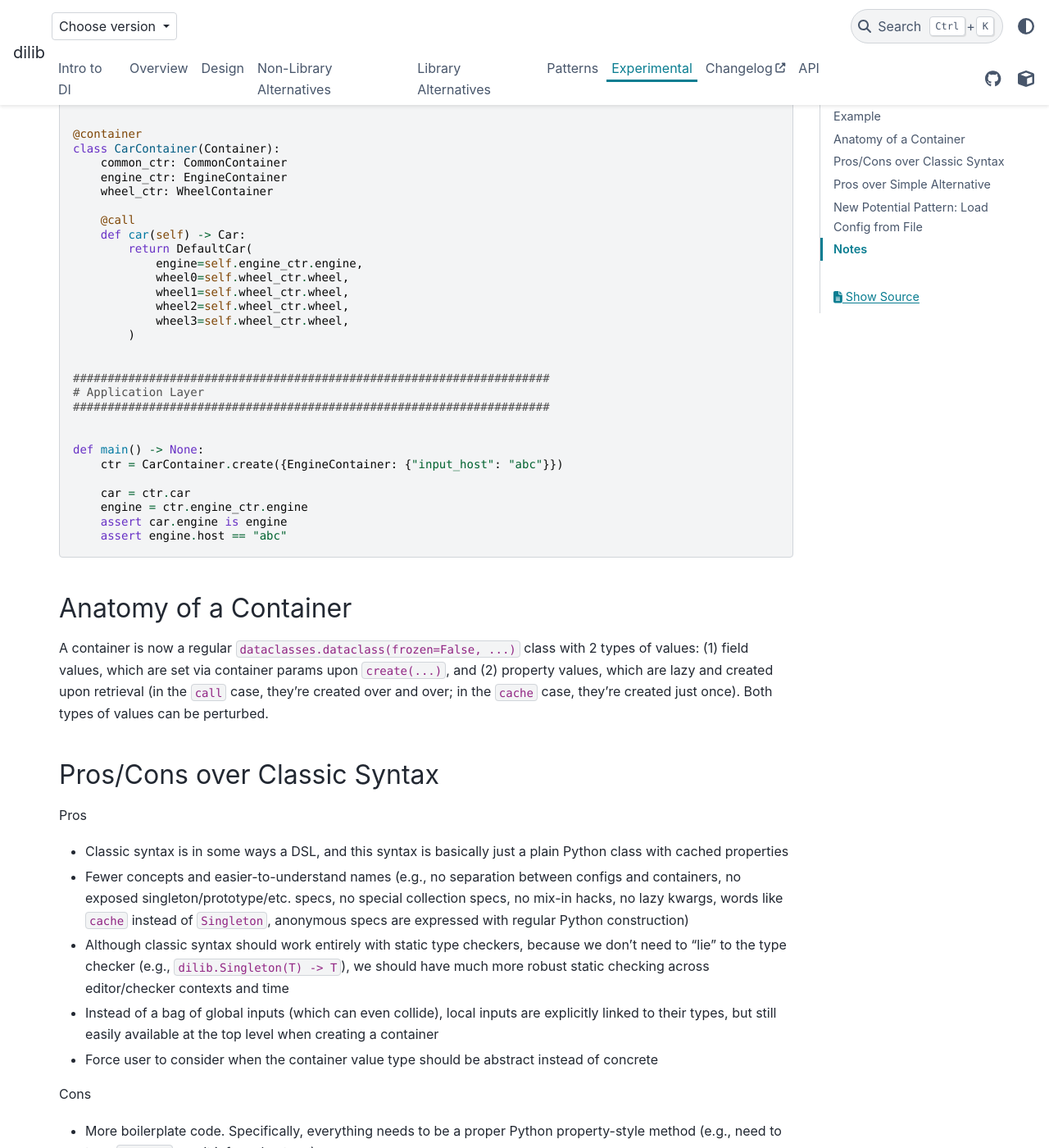
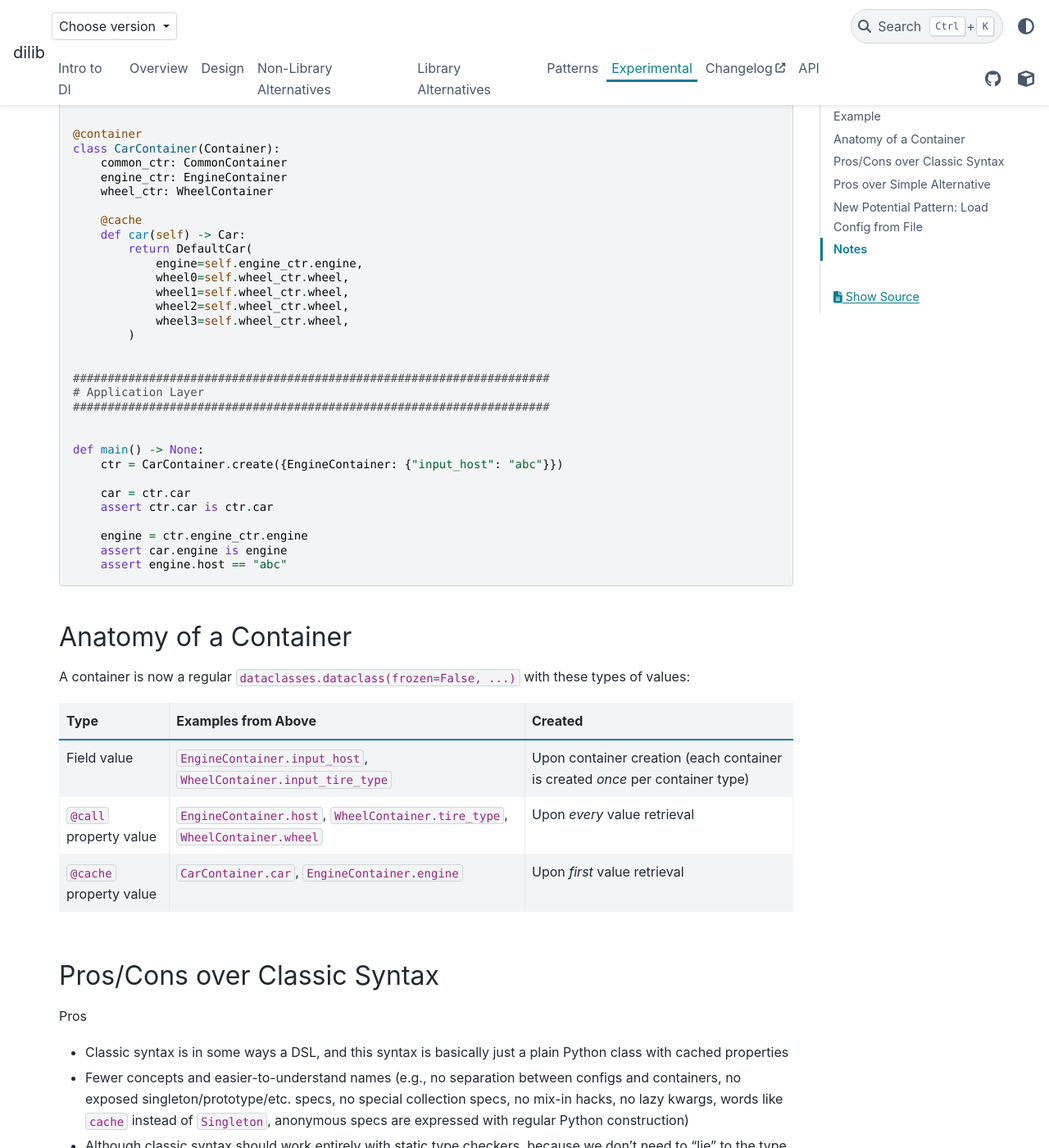
Before and after one commit to ansatzcapital/dilib, a Sphinx documentation site: the page built from docs/source/experimental.md, in a window 1280 px wide and 1400 px high, scrolled down 2298 px. Shown: the whole window at 82% size. Built offline with Sphinx 7.4.7 and the PyData theme 0.15.4, drawn with Linux system fonts in a browser that asks for light colours; the version number could not be read and is left out.

Commit message:
Update docs

```diff
--- a/docs/source/experimental.md
+++ b/docs/source/experimental.md
@@ -127,7 +127,7 @@ class CarContainer(Container):
     engine_ctr: EngineContainer
     wheel_ctr: WheelContainer
 
-    @call
+    @cache
     def car(self) -> Car:
         return DefaultCar(
             engine=self.engine_ctr.engine,
@@ -147,6 +147,8 @@ def main() -> None:
     ctr = CarContainer.create({EngineContainer: {"input_host": "abc"}})
 
     car = ctr.car
+    assert ctr.car is ctr.car
+
     engine = ctr.engine_ctr.engine
     assert car.engine is engine
     assert engine.host == "abc"
@@ -155,11 +157,13 @@ def main() -> None:
 ## Anatomy of a Container
 
 A container is now a regular `dataclasses.dataclass(frozen=False, ...)`
-class with 2 types of values: (1) field values, which are set via
-container params upon `create(...)`, and (2) property values,
-which are lazy and created upon retrieval (in the `call` case, they're created
-over and over; in the `cache` case, they're created just once).
-Both types of values can be perturbed.
+with these types of values:
+
+|Type|Examples from Above|Created|
+|-|-|-|
+|Field value|`EngineContainer.input_host`, `WheelContainer.input_tire_type`|Upon container creation (each container is created *once* per container type)|
+|`@call` property value|`EngineContainer.host`, `WheelContainer.tire_type`, `WheelContainer.wheel`|Upon *every* value retrieval|
+|`@cache` property value|`CarContainer.car`, `EngineContainer.engine`|Upon *first* value retrieval|
 
 ## Pros/Cons over Classic Syntax
 
```
